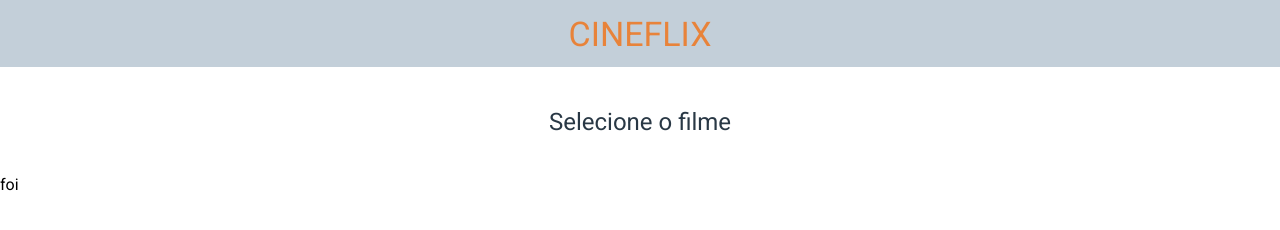
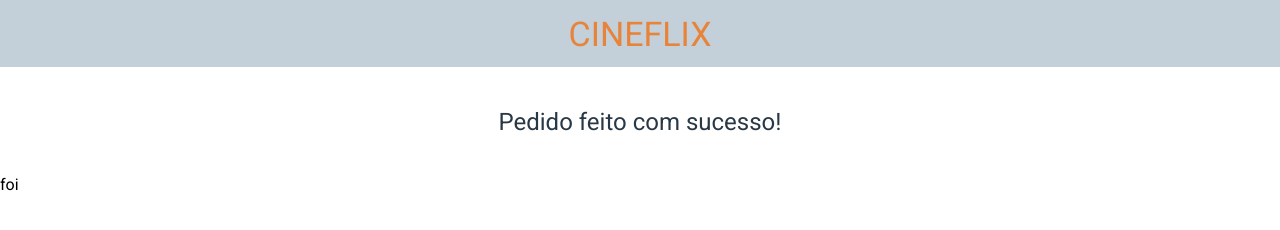
Before and after one commit to raferdev/cineflix, a React app: page /sucesso in a window 1280 px wide. Built offline with nearby package versions, Linux system fonts and the light colour scheme.

Commit message:
transição para tela final e componentização do subHeader

```diff
--- a/src/App/components/header/index.js
+++ b/src/App/components/header/index.js
@@ -1,10 +1,7 @@
 import "./styles.css"
 function Header() {
     return (
-        <>
          <header><h1>CINEFLIX</h1></header>
-        <section className="sub-header"><h2>Selecione o filme</h2></section>
-        </>
     )
 }
 export default Header;
--- a/src/App/components/header/styles.css
+++ b/src/App/components/header/styles.css
@@ -1,9 +1,7 @@
-header,.sub-header {
+header {
   display: flex;
   justify-content: center;
   align-items: center;
-}
-header {
   height: 67px;
   background-color: #c3cfd9;
 }
@@ -13,11 +11,3 @@ header h1 {
   line-height: 40px;
   color: #e8833a;
 }
-.sub-header {
-  height: 110px;
-}
-.sub-header h2 {
-  font-size: 24px;
-  line-height: 28px;
-  color: #293845;
-}
--- /dev/null
+++ b/src/App/components/header/subHeader/subHeader.js
@@ -0,0 +1,20 @@
+import styled from "styled-components";
+export default function SubHeader(props) {
+  const { sub } = props;
+  return (
+    <SectionSubHeader>
+      <h2>{sub}</h2>
+    </SectionSubHeader>
+  );
+}
+const SectionSubHeader = styled.section`
+  display: flex;
+  justify-content: center;
+  align-items: center;
+  height: 110px;
+  & h2 {
+    font-size: 24px;
+    line-height: 28px;
+    color: #293845;
+  }
+`;
--- a/src/App/components/sucesso/index.js
+++ b/src/App/components/sucesso/index.js
@@ -1,8 +1,13 @@
+import Header from "../header";
+import SubHeader from "../header/subHeader/subHeader";
 export default function Sucesso(props) {
-    const {data} = props
+    const {data} = props;
+    const {filme,diaMes, numeros, dia, hora, nome, cpf} = data;
     console.log(data)
     alert('foi')
-    return (
+    return (<>
+      <SubHeader sub="Pedido feito com sucesso!"/>
         <h1>foi</h1>
+        </>
     )
 }
```
